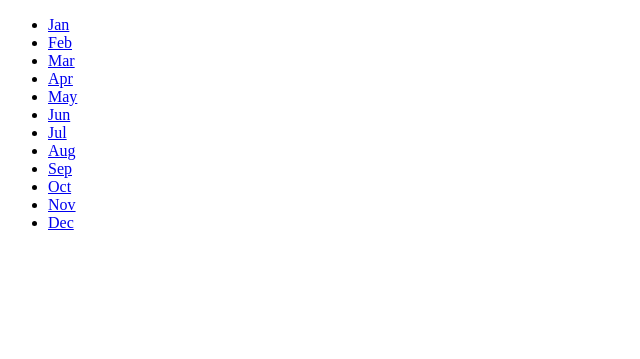
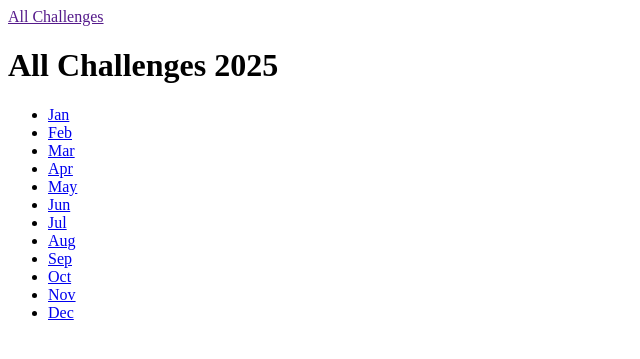
Before and after one commit to ckashby/monthly_challenges, a Django app: page /challenges/ in a window 1280 px wide. Shown: the top 359 px of the page, without its empty margins (0-640 px from the left). Run offline with Django 5.2, Linux system fonts and the light colour scheme.

Commit message:
add header include to challenge and index templates for consistent navigation

```diff
--- a/challenges/templates/challenges/challenge.html
+++ b/challenges/templates/challenges/challenge.html
@@ -5,6 +5,8 @@
 {% endblock %}
 
 {% block content_block %}
+{% include "challenges/includes/header.html" %}
+
     <h1>{{ month_name|title }} Challenge</h1>
     {% if text is not None %}
       <h2>{{ text }}</h2>
--- /dev/null
+++ b/challenges/templates/challenges/includes/header.html
@@ -0,0 +1,5 @@
+<header>
+    <nav>
+        <a href="">All Challenges</a>
+    </nav>
+</header>
--- a/challenges/templates/challenges/index.html
+++ b/challenges/templates/challenges/index.html
@@ -5,6 +5,9 @@ All Challenges 2025
 {% endblock %}
 
 {% block content_block %}
+{% include "challenges/includes/header.html" %}
+
+<h1>All Challenges 2025</h1>
 <ul>
     {% for month in months %}
     <li><a href="{% url 'month-challenge' month %}">{{ month|title }}</a></li>
```
